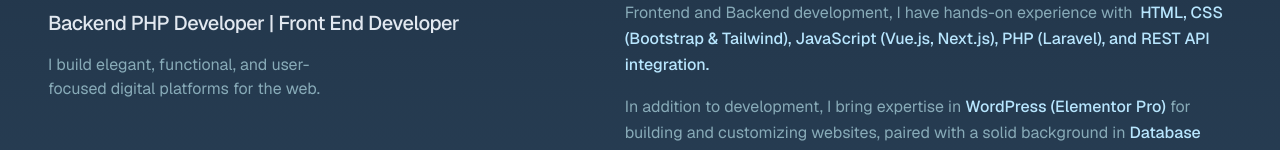
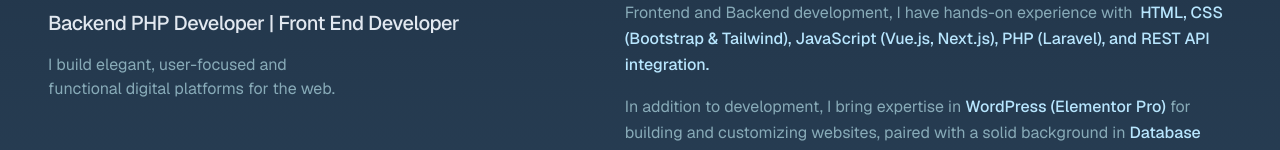
Before and after one commit to rrjdelena-bit/ralph-delena, a Next.js app: page / in a window 1280 px wide. Shown: the part 147-297 px from the top of the page. Built offline with nearby package versions, Linux system fonts and the light colour scheme.

Commit message:
final upload

```diff
--- a/src/app/components/profile.tsx
+++ b/src/app/components/profile.tsx
@@ -13,7 +13,7 @@ export default function Profile() {
 Backend PHP Developer | Front End Developer
                   </h2>
                   <p className="mt-4 max-w-xs leading-normal">
-                  I build elegant, functional, and user-focused digital platforms for the web.
+                  I build elegant, user-focused and <br></br>functional digital platforms for the web.
                   </p>
 
                   <nav className="nav hidden lg:block" aria-label="In-page jump links">
```
